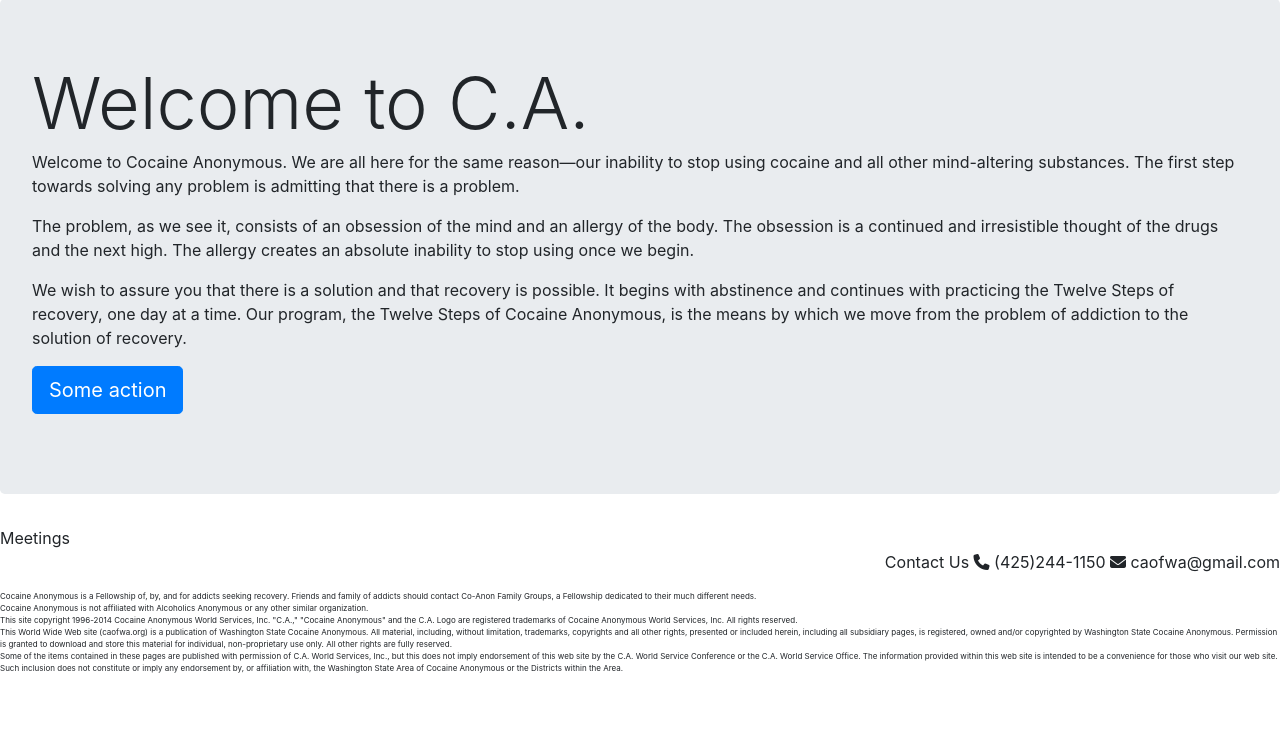
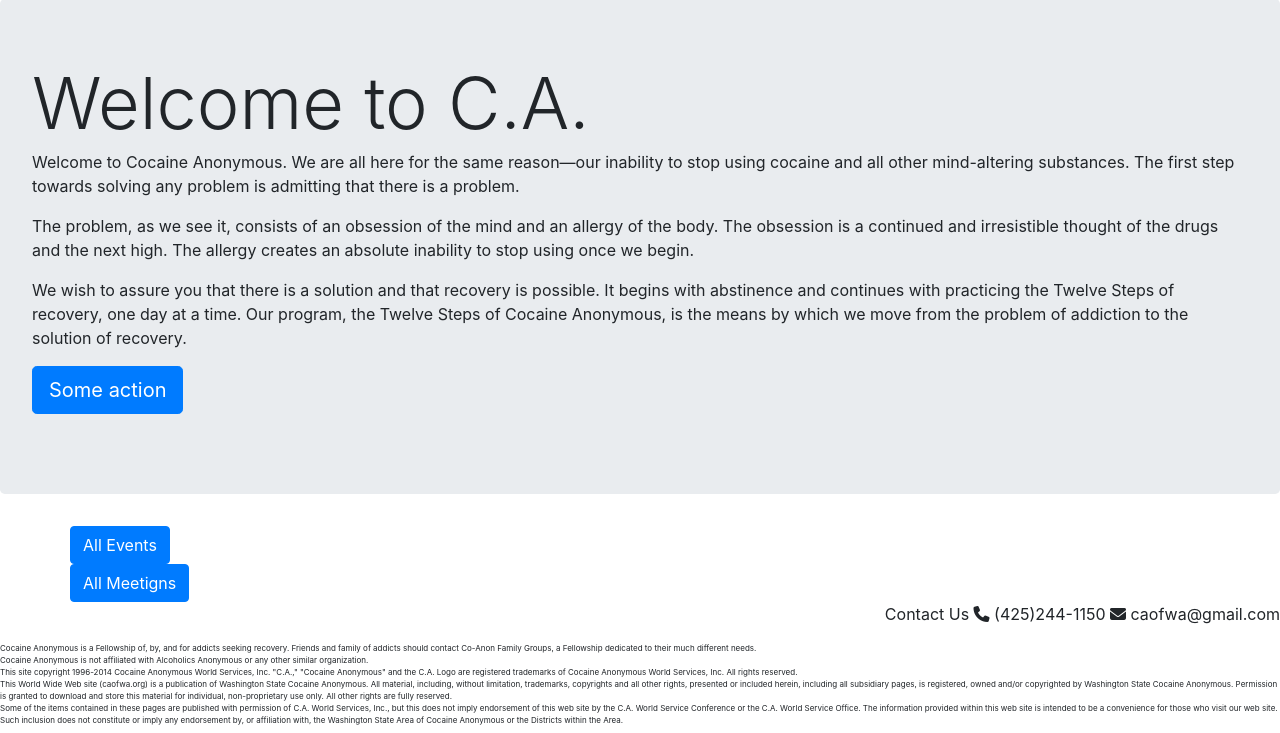
Before and after one commit to nathancmoore/final_project, a Django app: page /test in a window 1280 px wide. Shown: the part 67-800 px from the top of the page. Run offline with Django 3.2, Linux system fonts and the light colour scheme; some libraries are stand-ins or nearby versions.

Commit message:
working on home.html format.

```diff
--- a/ca_website/ca_website/templates/ca_website/home.html
+++ b/ca_website/ca_website/templates/ca_website/home.html
@@ -10,12 +10,41 @@
         <a class="btn btn-primary btn-lg" href="#!" role="button">Some action</a>
       </p>
     </div>
-    <div>
-        <!-- {% for event in events %} -->
-        <!-- event photo, event name -->
-        <!-- {% endfor %} -->
+    <div class="container">
+        <div class="row">
+            {% for event in events %}
+            <!-- event photo, event name, event date, event city -->
+            <div class="col-sm-6">
+              <div class="card">
+                <div class="card-block">
+                  <h3 class="card-title">Special title treatment</h3>
+                  <p class="card-text">With supporting text below as a natural lead-in to additional content.</p>
+                  <a href="#" class="btn btn-primary">Go somewhere</a>
+                </div>
+              </div>
+            </div>
+            {% endfor %}
+            <a href="#" class="btn btn-primary">All Events</a>
+        </div>
     </div>
-    <div>
-        Meetings
+    <div class="container">
+        <div class="row">
+            {% for meeting in meetings %}
+            <!-- meeting name, meeting day, meeting time -->
+            <div class="col-sm-4">
+              <div class="card">
+                <div class="card-block">
+                  <h3 class="card-title">{{ meeting.meeting_name }}</h3>
+                  <p class="card-text">
+                      {{ meeting.week_day }}, {{ meeting.start_time }}
+                      {{ meeting.location_name }}
+                  </p>
+                  <a href="#" class="btn btn-primary">Details</a>
+                </div>
+              </div>
+            </div>
+            {% endfor %}
+            <a href="#" class="btn btn-primary">All Meetigns</a>
+        </div>
     </div>
 {% endblock %}
```
